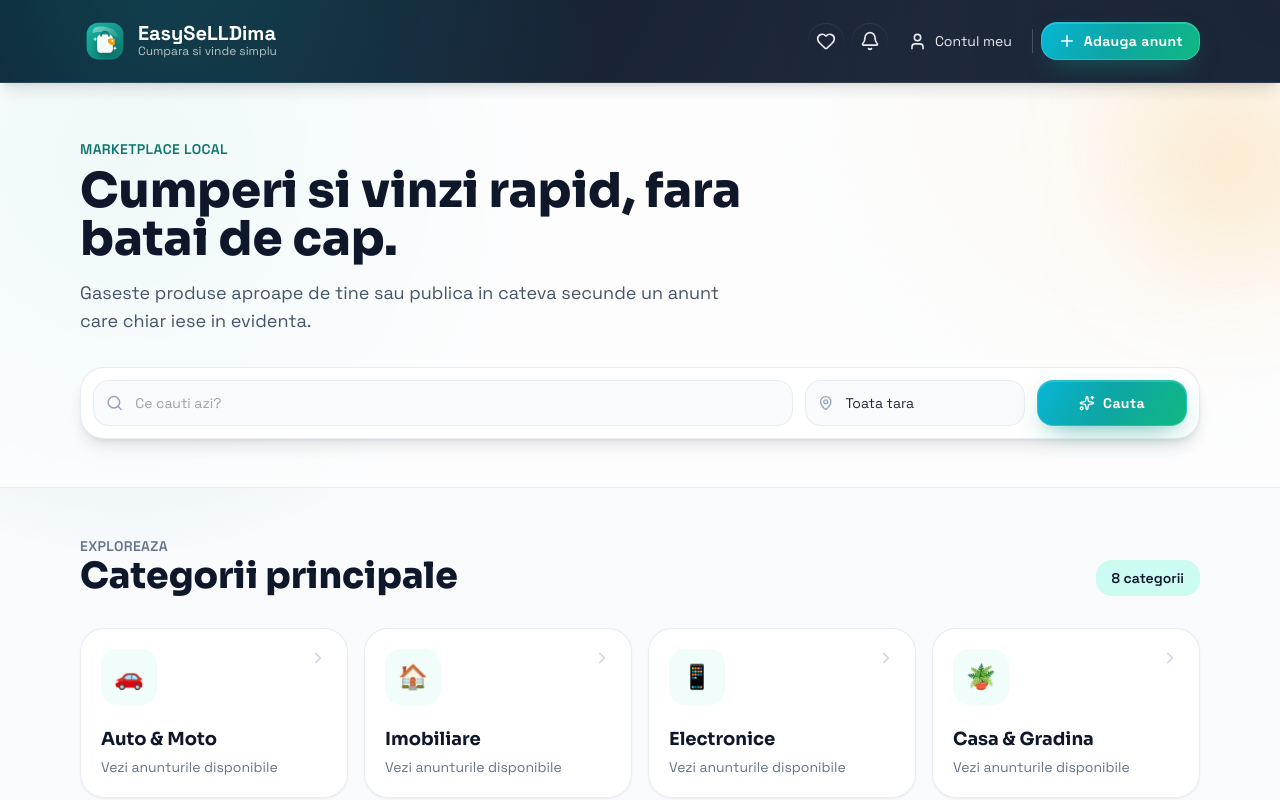
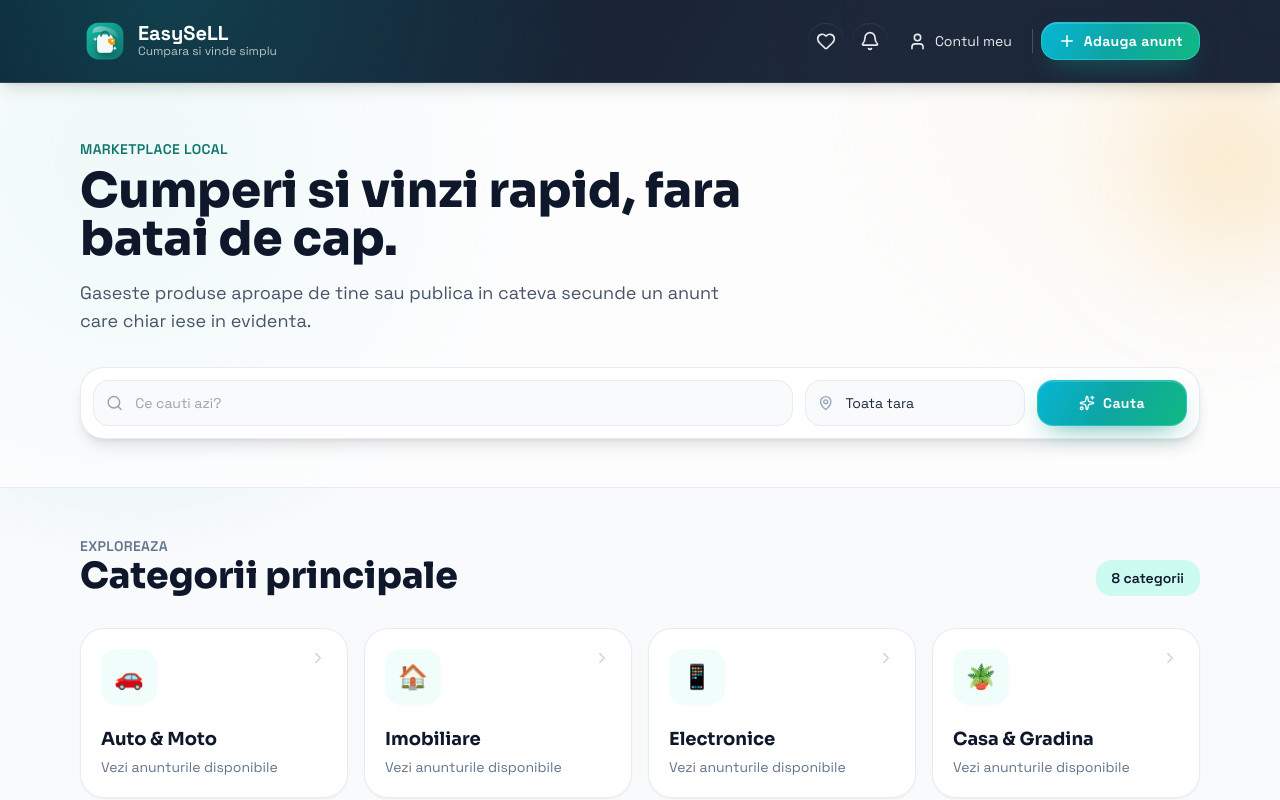
Before and after one commit to DorinSENIORdev/Proiect-WebDev, a React (Vite) app in the folder client/: page / in a window 1280 px wide. Shown: the top 800 px of the page. Built offline with nearby package versions, Linux system fonts and the light colour scheme.

Commit message:
"EasySeLL"

```diff
--- a/client/src/components/Navbar.jsx
+++ b/client/src/components/Navbar.jsx
@@ -3,7 +3,7 @@ import { useState } from "react";
 import EasySellIcon from "./EasySellIcon";
 
 const BRAND = {
-  name: "EasySeLLDima",
+  name: "EasySeLL",
 };
 
 export default function Navbar({
```
